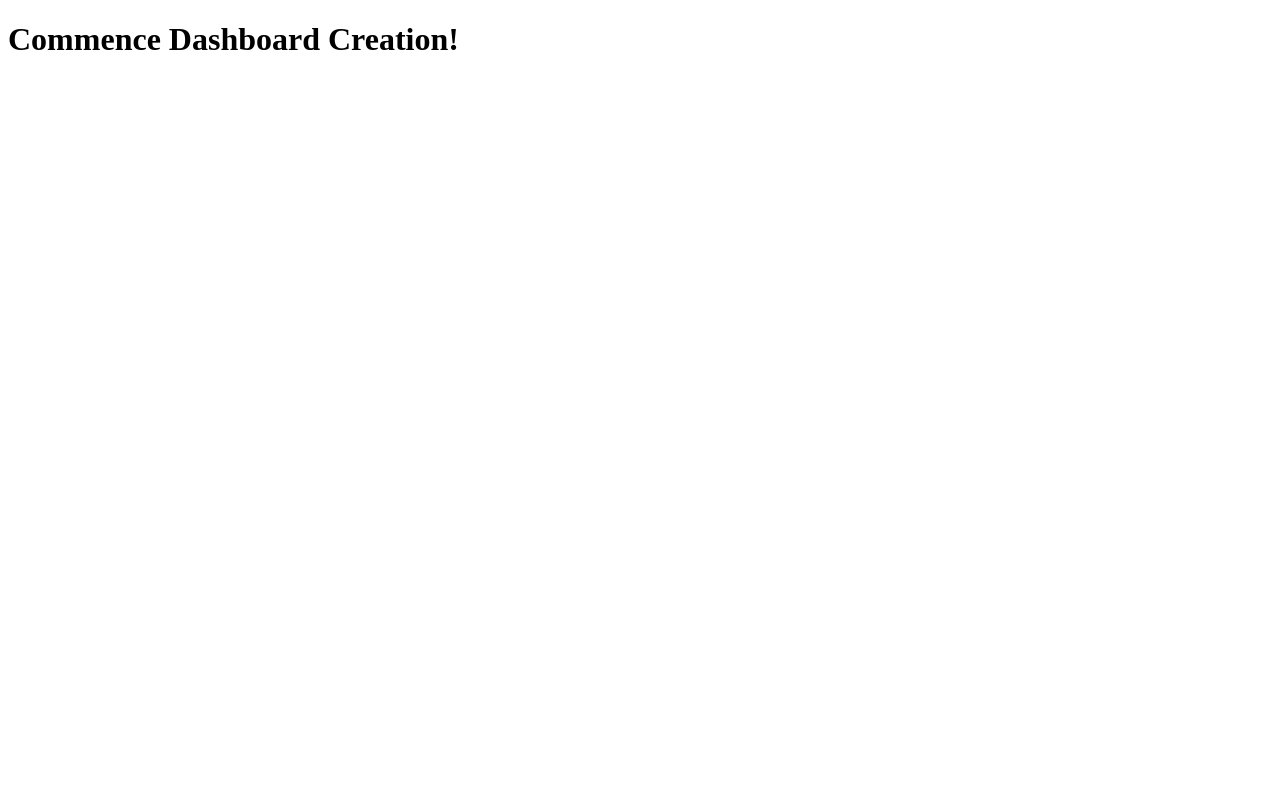
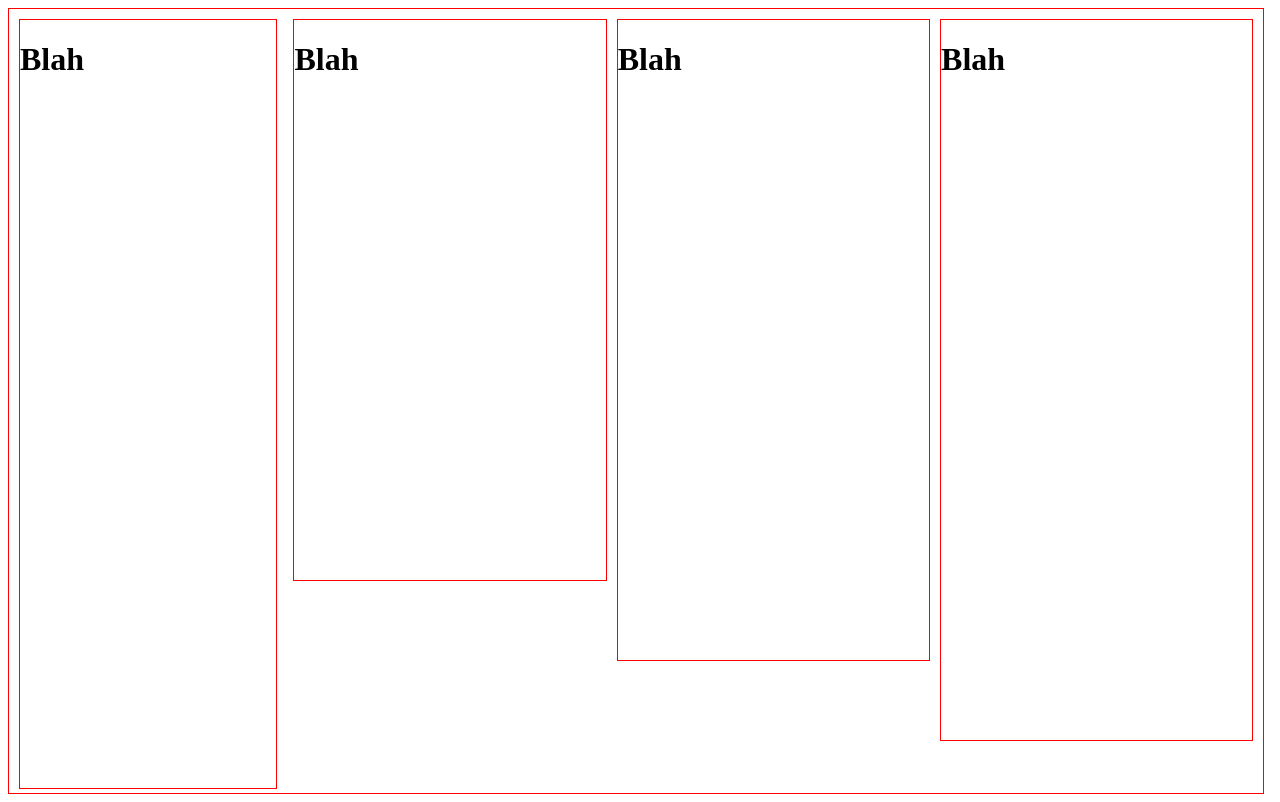
Before and after one commit to msierrawd/w1-hw2, a plain HTML site: page index.html in a window 1280 px wide. Drawn offline with nearby package versions, Linux system fonts and the light colour scheme.

Commit message:
Adding content

```diff
--- a/app.js
+++ b/app.js
@@ -1 +1,52 @@
-ReactDOM.render( <h1>Commence Dashboard Creation!</h1>, document.querySelector('main') );
+class Left extends React.Component {
+    render(){
+        return(
+            <div className="leftS">
+                <h1>Blah</h1>
+            </div>
+        )
+    }
+    }
+
+
+class TopM extends React.Component {
+    render() {
+        return(
+            <div className="topM">
+                <div className ="topM1">
+                    <h1>Blah</h1>
+                </div>
+                <div className="topM2">
+                    <h1>Blah</h1>
+                </div>
+                <div className="topM3">
+                    <h1>Blah</h1>
+                </div>
+            </div>
+        )
+    }
+}
+
+class BottomM extends React.Component {
+    render() {
+        return (
+            <div className=" bottomM">
+
+            </div>
+        )
+    }
+}
+
+class App extends React.Component {
+    render () {
+        return(
+            <div className="overallDiv">
+                <Left />
+                <TopM />
+            </div>
+        )
+    }
+}
+
+
+ReactDOM.render( <App/> , document.querySelector('main') );
--- a/index.html
+++ b/index.html
@@ -4,14 +4,14 @@
     <meta charset="UTF-8">
     <meta name="viewport" content="width=device-width, initial-scale=1.0">
     <title>Document</title>
+    <link rel="stylesheet" href="style.css">
     <script src="https://cdnjs.cloudflare.com/ajax/libs/react/16.3.2/umd/react.production.min.js"></script>
     <script src="https://cdnjs.cloudflare.com/ajax/libs/react-dom/16.3.2/umd/react-dom.production.min.js"></script>
     <script src="https://cdnjs.cloudflare.com/ajax/libs/babel-standalone/6.26.0/babel.min.js"></script> <script type="text/babel" src="./app.js"></script>
 </head>
 <body>
 
-    <main>
-
+    <main class = " container ">
     </main>
 
 </body>
--- /dev/null
+++ b/style.css
@@ -0,0 +1,46 @@
+.overallDiv {
+    width: 98vw;
+    height: 98vh;
+    border: red 1px solid;
+}
+
+.leftS {
+    border: red 1px solid;
+    width: 20vw;
+    height: 96vh;
+    float: left;
+    margin-top: 10px;
+    margin-left: 10px;
+}
+
+
+.topM {
+    display: flex;
+    justify-content: space-between;
+    float: right;
+    height: 36vh;
+    width: 75vw;
+    margin-top: 10px;
+    margin-right: 10px;
+}
+
+.topM1 {
+    border: red 1px solid;
+    height: 70vh;
+    width: 30vw;
+    margin-right: 10px;
+
+}
+
+.topM2 {
+    border: red 1px solid;
+    height: 80vh;
+    width: 30vw;
+    margin-right: 10px;
+}
+
+.topM3 {
+    border: red 1px solid;
+    height: 90vh;
+    width: 30vw;
+}
```
